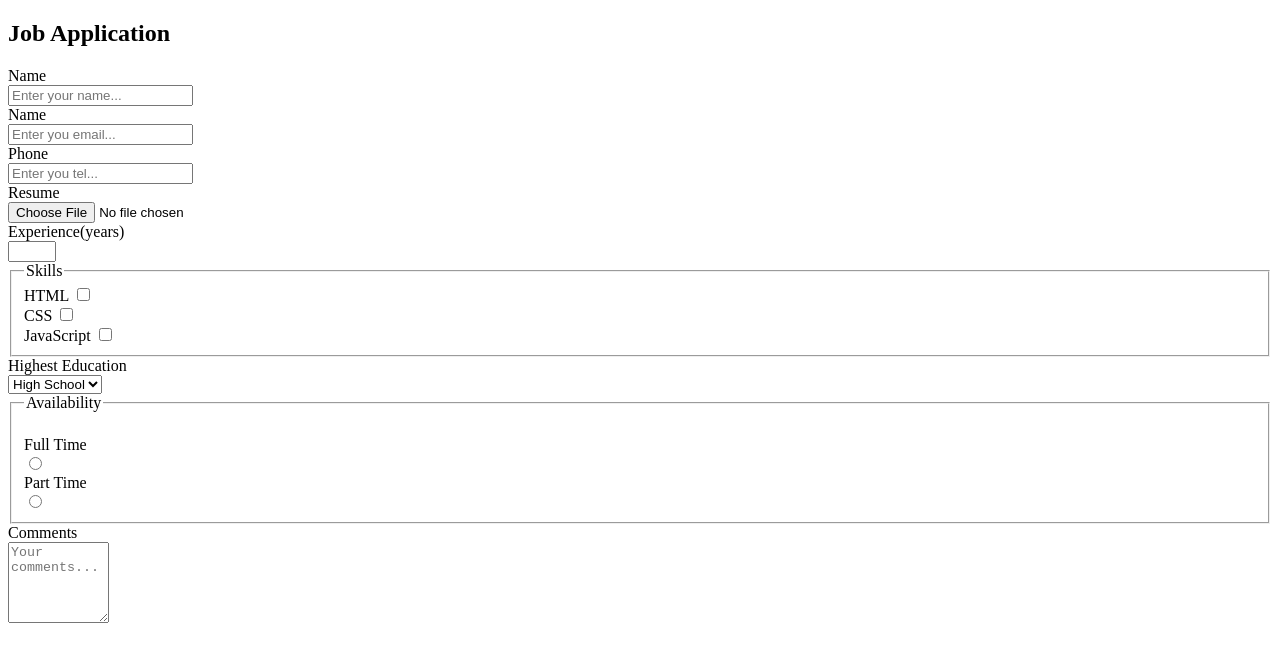
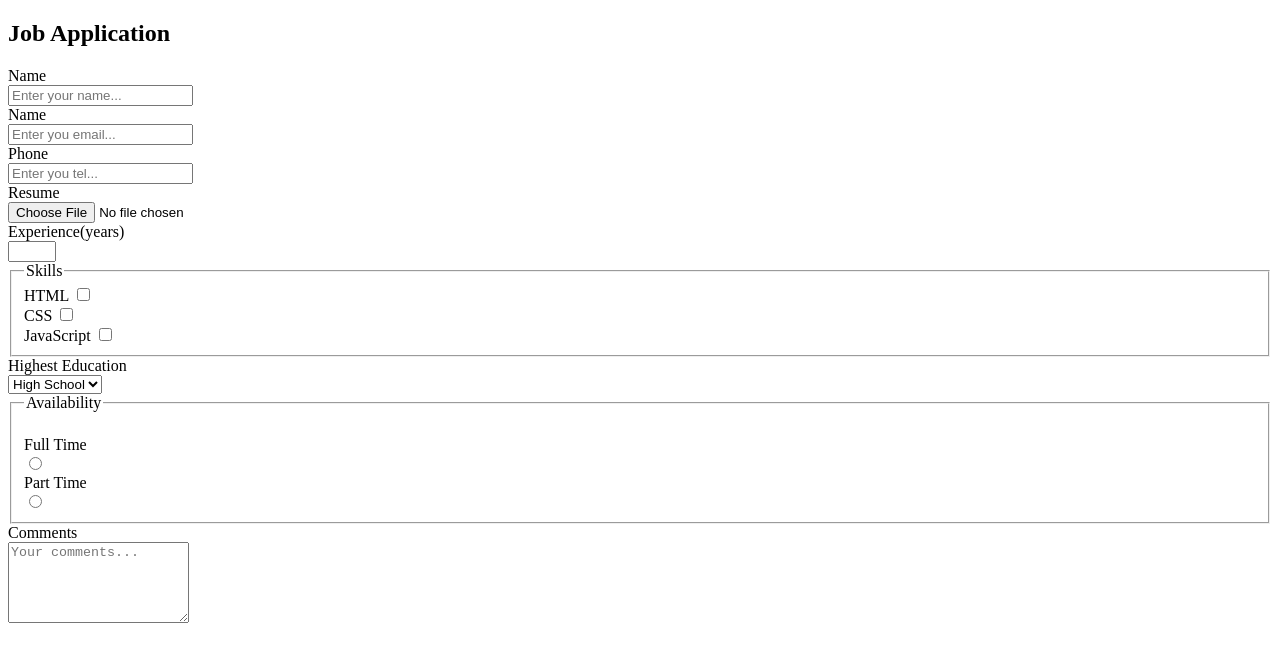
Before and after one commit to ahmed-sial/html_css_basics, a plain HTML site: page form.html in a window 1280 px wide. Drawn offline with Linux system fonts and the light colour scheme.

Commit message:
Update form.html

```diff
--- a/form.html
+++ b/form.html
@@ -64,7 +64,7 @@
 					</fieldset>
 					<label for="comments">Comments</label>
 					<br />
-					<textarea id="comments" name="userComments" placeholder="Your comments..." cols="10", rows="5"></textarea>
+					<textarea id="comments" name="userComments" placeholder="Your comments..." cols="20", rows="5"></textarea>
 				</form>
 	</body>
 
```
